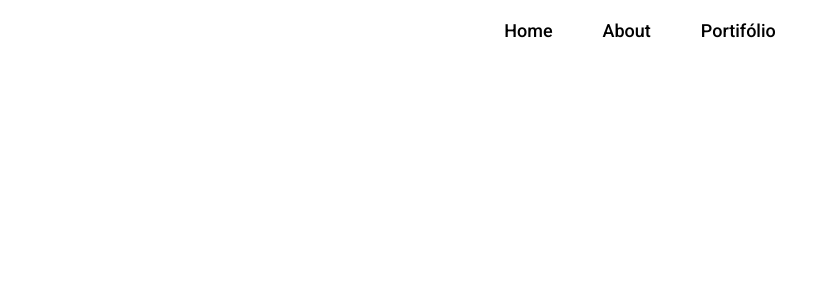
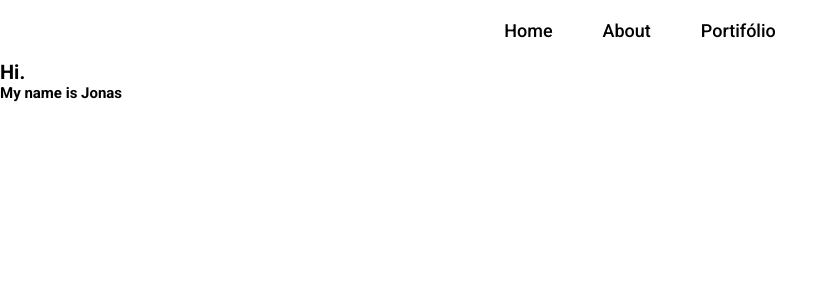
Before and after one commit to jonasdevzero/Portfolio, a React (Create React App) app in the folder frontend/: page / in a window 1280 px wide. Shown: the top 300 px of the page, without its empty margins (0-837 px from the left). Built offline with nearby package versions, Linux system fonts and the light colour scheme.

Commit message:
Restructuring the project folders

```diff
--- a/frontend/src/components/Header/index.jsx
+++ b/frontend/src/components/Header/index.jsx
@@ -2,17 +2,18 @@
 
 import {
     Container,
+    Navigation,
     Link
 } from './styles';
 
 function Header() {
     return (
         <Container>
-            <nav>
+            <Navigation>
                 <Link to='/'>Home</Link>
                 <Link to='/about'>About</Link>
                 <Link to='/portifolio'>Portifólio</Link>
-            </nav>
+            </Navigation>
         </Container>
     );
 };
--- a/frontend/src/components/Header/styles.js
+++ b/frontend/src/components/Header/styles.js
@@ -7,7 +7,10 @@ export const Container = styled.div`
     justify-content: center;
     width: 100vw;
     height: 6rem;
-    position: fixed;
+`;
+
+export const Navigation = styled.nav`
+    display: flex;
 `;
 
 export const Link = styled(ReactRouterLink)`
--- a/frontend/src/pages/Landing.jsx
+++ /dev/null
@@ -1,11 +0,0 @@
-import React from 'react';
-
-import { Header } from '../components';
-
-function Landing() {
-    return (
-        <Header />
-    );
-};
-
-export default Landing;
--- /dev/null
+++ b/frontend/src/pages/Landing/index.jsx
@@ -0,0 +1,25 @@
+import React from 'react';
+
+import { Header } from '../../components';
+
+import {
+    Container,
+    Content
+} from './styles';
+
+function Landing() {
+    return (
+        <Container>
+            <Header />
+
+            <Content>
+                <div>
+                    <h1>Hi.</h1>
+                    <h2>My name is Jonas</h2>
+                </div>
+            </Content>
+        </Container>
+    );
+};
+
+export default Landing;
--- /dev/null
+++ b/frontend/src/pages/Landing/styles.js
@@ -0,0 +1,19 @@
+import styled from 'styled-components/macro';
+
+export const Container = styled.div`
+    display: flex;
+    flex-direction: column;
+    align-items: center;
+    height: 100vh;
+`;
+
+export const Content = styled.main`
+    display: flex;
+    flex-direction: column;
+    flex: 1;
+    width: 100vw;
+`;
+
+export const Section = styled.section`
+
+`;
--- a/frontend/src/pages/index.js
+++ b/frontend/src/pages/index.js
@@ -1,3 +1,3 @@
-export { default as Landing } from './Landing';
-export { default as About } from './About';
-export { default as Portifolio } from './Portifolio';
+export { default as Landing } from './Landing/index';
+export { default as About } from './About/index';
+export { default as Portifolio } from './Portifolio/index';
```
Also changed, not shown: frontend/src/pages/About/index.jsx (renamed from frontend/src/pages/About.jsx), frontend/src/pages/Portifolio/index.jsx (renamed from frontend/src/pages/Portifolio.jsx).
